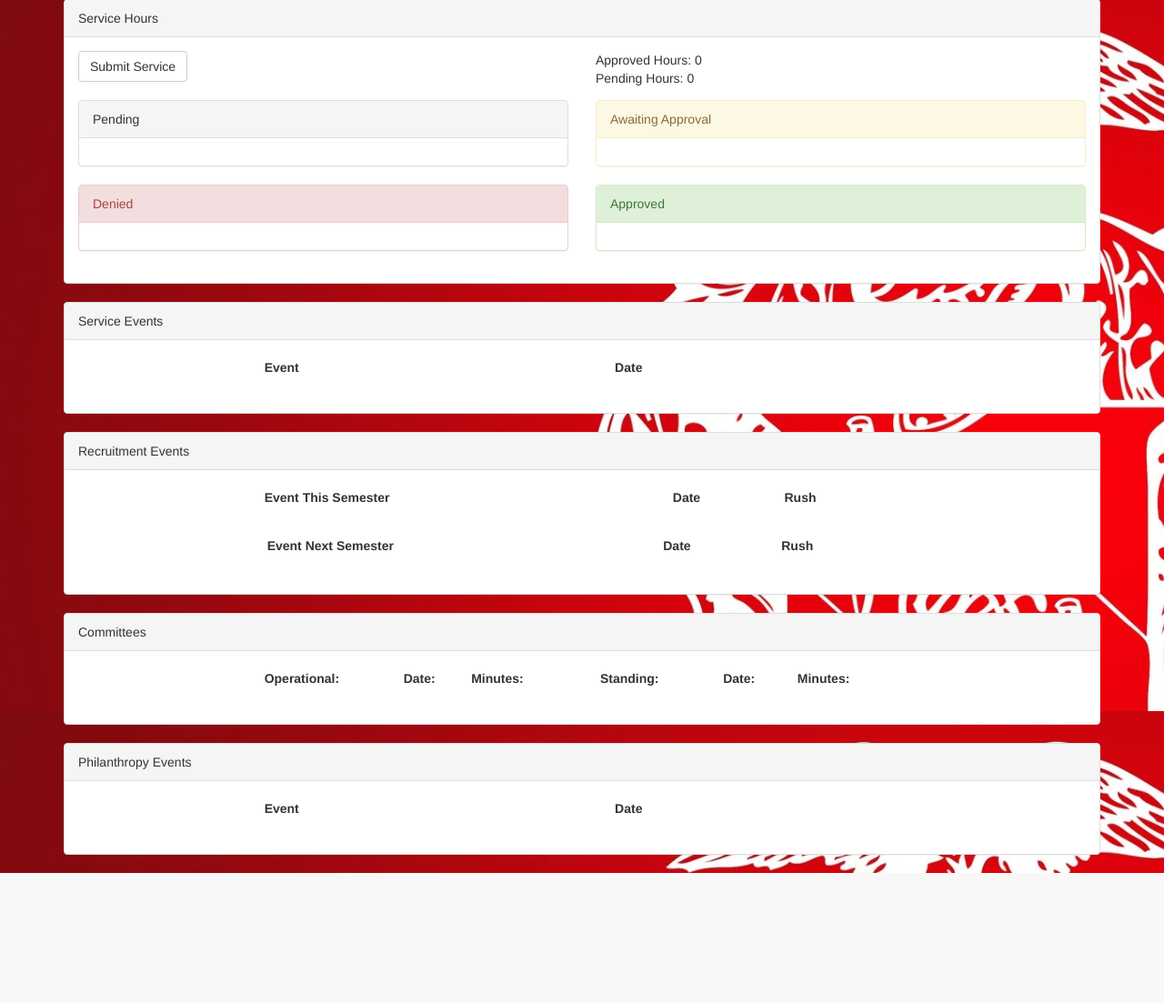
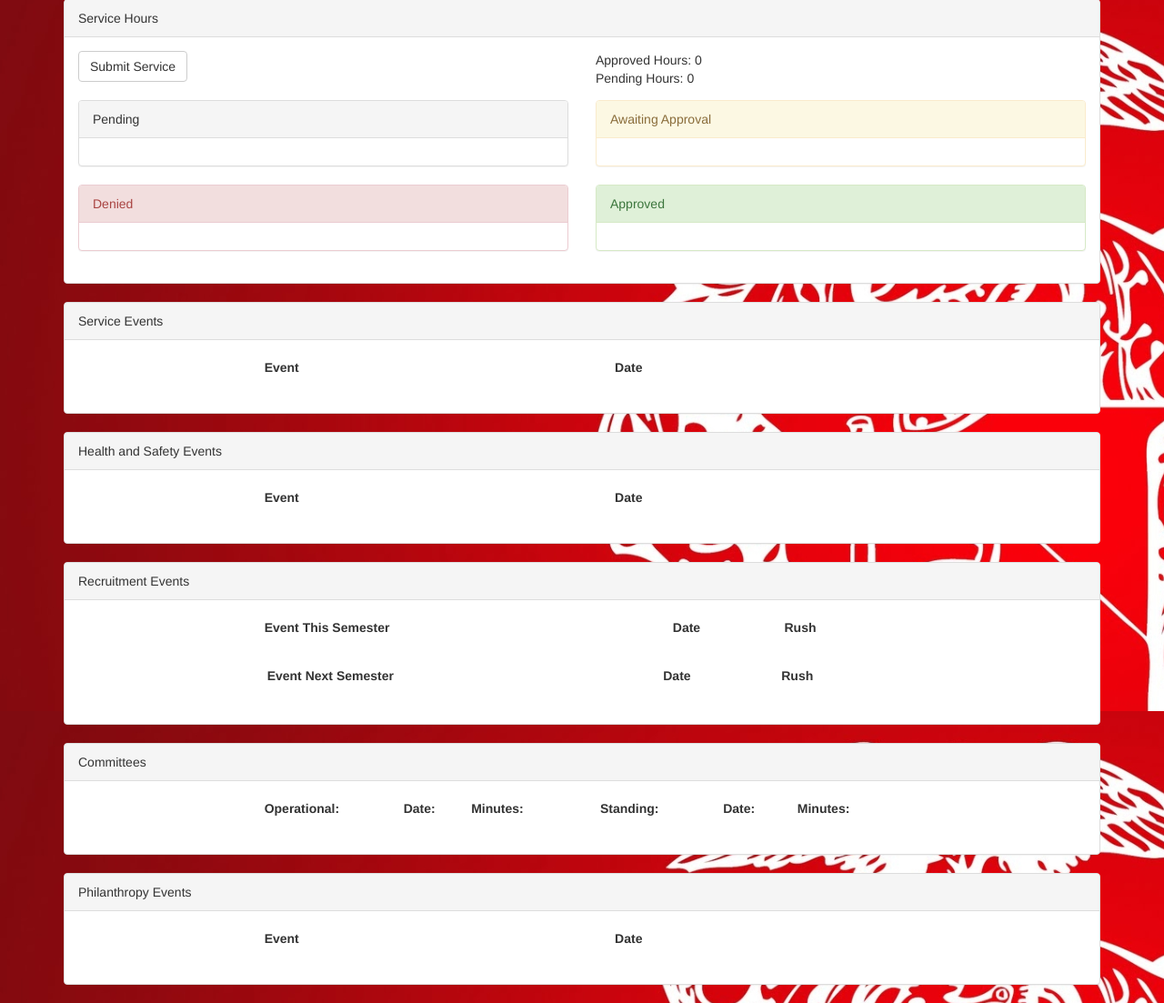
Before and after one commit to DLance96/ox-dashboard, a Django app: page /brother/ in a window 1280 px wide. Shown: the part 1618-2721 px from the top of the page at 91% size. Before the commit the page ends 2578 px from the top, so only its background shows below. Run offline with Django 3.2, Linux system fonts and the light colour scheme; a user stored in the database is signed in; tables that the repository leaves empty hold one stand-in row (values such as "Sample post"); some libraries are stand-ins or nearby versions.

Commit message:
Add brother view of hs events

```diff
--- a/dashboard/urls.py
+++ b/dashboard/urls.py
@@ -25,6 +25,7 @@ urlpatterns = [
     url(r'^brother/c-event/(?P<event_id>[0-9]+)/$', views.brother_chapter_event, name="brother_chapter_event"),
     url(r'^brother/r-event/(?P<event_id>[0-9]+)/$', views.brother_recruitment_event, name="brother_recruitment_event"),
     url(r'^brother/s-event/(?P<event_id>[0-9]+)/$', views.brother_service_event, name="brother_service_event"),
+    url(r'^brother/hs-event/(?P<event_id>[0-9]+)/$', views.brother_hs_event, name="brother_hs_event"),
     url(r'^brother/p-event/(?P<event_id>[0-9]+)/$', views.brother_philanthropy_event,
         name="brother_philanthropy_event"),
     url(r'^brother/excuse/(?P<excuse_id>[0-9]+)/$', views.brother_excuse, name="brother_excuse"),
--- a/dashboard/views.py
+++ b/dashboard/views.py
@@ -140,6 +140,7 @@ def brother_view(request):
         messages.error(request, "Brother needs to be logged in before viewing brother portal")
         return HttpResponseRedirect(reverse('dashboard:home'))
     brother = Brother.objects.filter(user=request.user)[0]
+    hs_events = HealthAndSafteyEvent.objects.filter(semester=get_semester()).order_by("date")
     chapter_events = ChapterEvent.objects.filter(semester=get_semester()).order_by("date")
 
     excuses_pending = Excuse.objects.filter(brother=brother, event__semester=get_semester(),
@@ -241,6 +242,7 @@ def brother_view(request):
         'excuses_approved': excuses_approved,
         'excuses_denied': excuses_denied,
         'excuses_not_mandatory': excuses_not_mandatory,
+        'hs_events': hs_events,
         'recruitment_events': recruitment_events,
         'recruitment_events_next': recruitment_events_next,
         'pnms': pnms,
@@ -363,6 +365,21 @@ def brother_recruitment_event(request, event_id):
         'event': event,
     }
     return render(request, "recruitment-event.html", context)
+
+
+def brother_hs_event(request, event_id):
+    """ Renders the brother page for recruitment event with a excuse form """
+    if not request.user.is_authenticated():  # brother auth check
+        messages.error(request, "Brother not logged in before viewing brother Health and Safety events")
+        return HttpResponseRedirect(reverse('dashboard:home'))
+
+    event = HealthAndSafteyEvent.objects.get(pk=event_id)
+
+    context = {
+        'type': 'brother-view',
+        'event': event,
+    }
+    return render(request, "hs-event.html", context)
 
 
 def brother_excuse(request, excuse_id):
--- a/templates/brother.html
+++ b/templates/brother.html
@@ -320,6 +320,32 @@
         </div>
     </div>
     <div class="panel panel-default">
+        <div class="panel-heading">Health and Safety Events</div>
+        <div class="panel-body">
+            <div class="col-lg-2"></div>
+            <div class="col-lg-8">
+                <table class="table table-condensed">
+                    <thead style="font-weight:bold;">
+                    <tr>
+                        <td>Event</td>
+                        <td>Date</td>
+                    </tr>
+                    </thead>
+                    <tbody>
+                    {% for event in hs_events %}
+                        <tr>
+                            <td>
+                                <a href={% url 'dashboard:brother_hs_event' event.id %}>{{ event.name }}</a>
+                            </td>
+                            <td>{{ event.date }}</td>
+                        </tr>
+                    {% endfor %}
+                    </tbody>
+                </table>
+            </div>
+        </div>
+    </div>
+    <div class="panel panel-default">
         <div class="panel-heading">Recruitment Events</div>
         <div class="panel-body">
             <div class="col-lg-2"></div>
```
